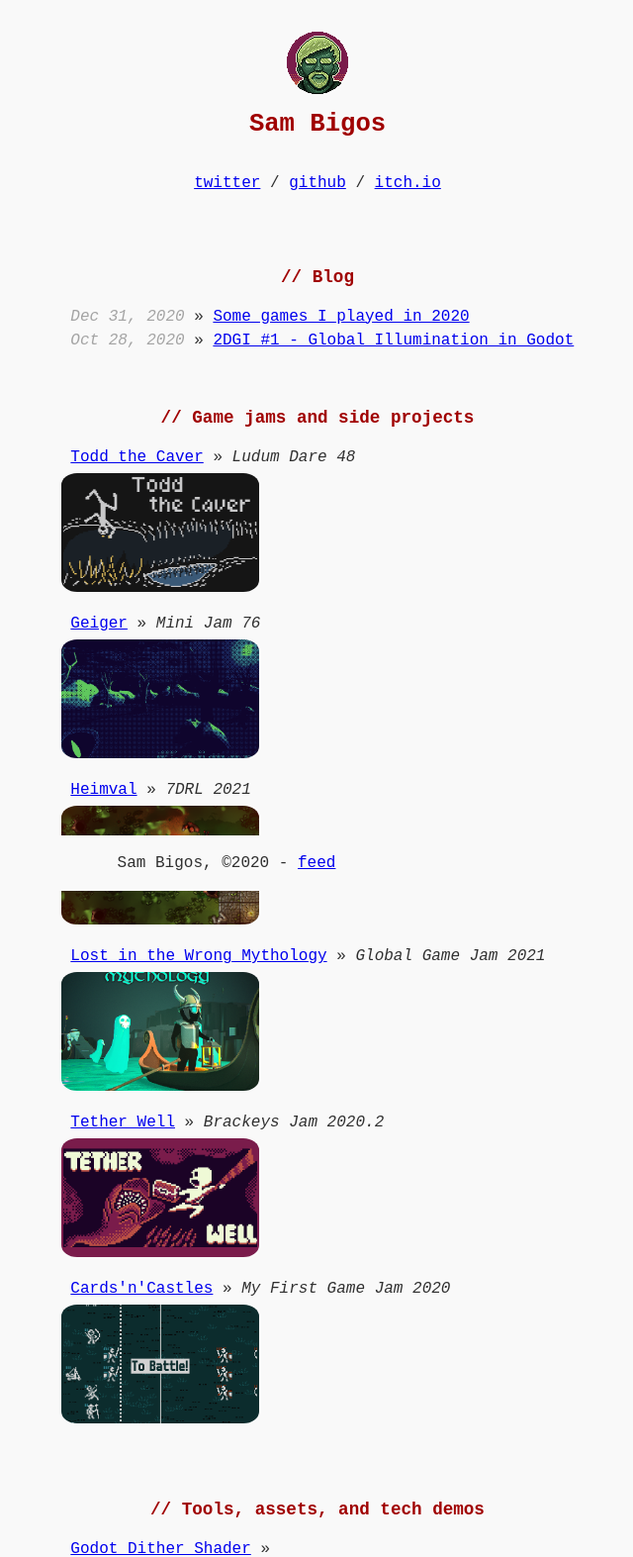
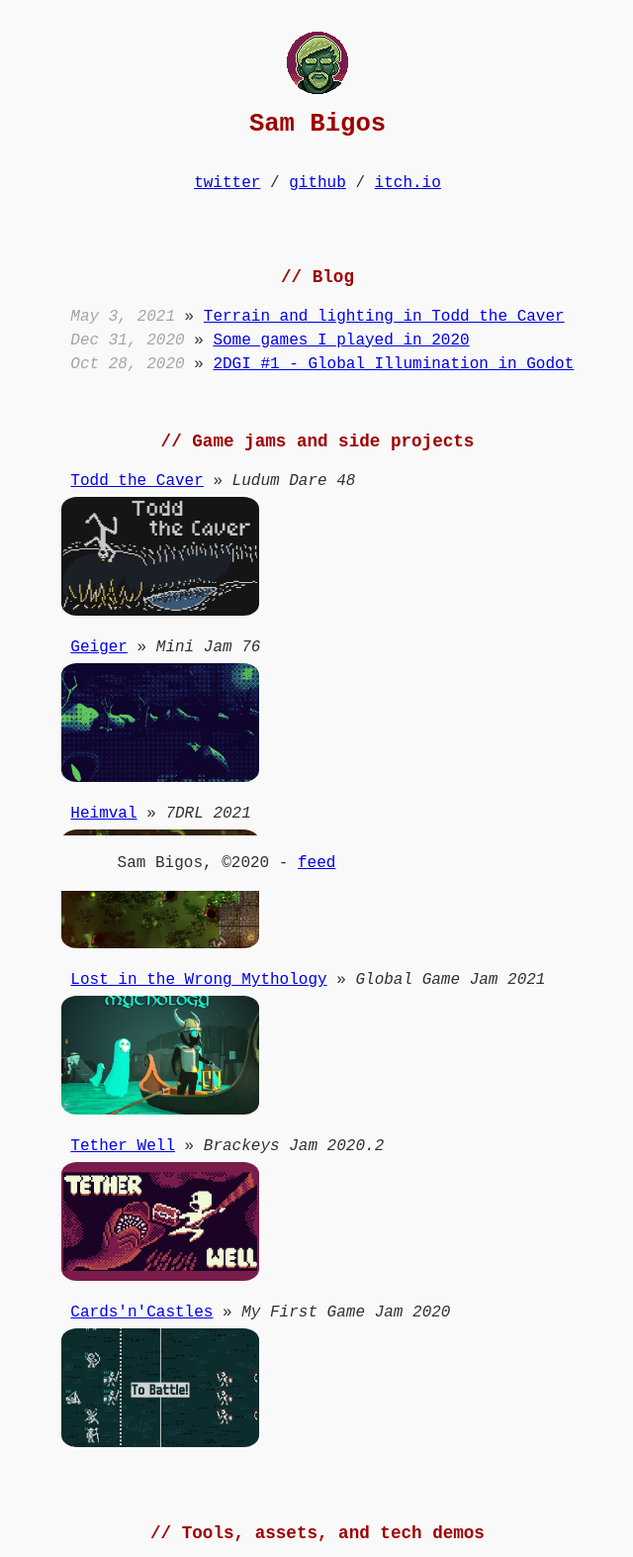
Before and after one commit to samuelbigos/samuelbigos.github.io, a Jekyll site: the page built from index.md, in a window 1280 px wide, cut to the strip 0-1573 px from the top of the page. Shown: the whole strip at 99% size, without its empty margins (411-1051 px from the left). Built offline with Jekyll 4.4.1, drawn with Linux system fonts in a browser that asks for light colours; some web fonts are replaced; some of the changed lines change nothing that is shown.

Commit message:
Terrain and lighting in Todd the Caver

```diff
--- /dev/null
+++ b/_posts/2021-05-03-terrain-and-lighting-in-todd-the-caver.markdown
@@ -0,0 +1,111 @@
+---
+layout: post
+title:  "Terrain and lighting in Todd the Caver"
+date:   2021-05-03 00:00:00 +0000
+categories: posts
+image: "https://samuelbigos.github.io/assets/2021-05-03-terrain-and-lighting-in-todd-the-caver/collision-shapes.png"
+created: "Created 03 May 2021"
+comments_id: 3
+---
+
+This is a quick post to show how I created the terrain and lighting in my **Ludum Dare 48** compo entry, Todd the Caver.
+
+<img class="small" src="/assets/2021-05-03-terrain-and-lighting-in-todd-the-caver/todd-gif.gif" />
+
+
+[Play Todd the Caver your browser here on Itch.io](https://sambigos.itch.io/todd-the-caver).
+
+## Creating Terrain from Collision
+
+Terrain geometry is built in editor using _CollisionPolygon2D_. This turned out to be an incredibly quick and effective workflow during the jam, as creating new areas to explore was as simple as building it with Godot's great polygon editing tools.
+
+<img class="full" src="/assets/2021-05-03-terrain-and-lighting-in-todd-the-caver/collision-shapes.png" />
+
+This was all the authoring I had to do for Tedd the Caver, the render mesh and occlusion mesh were generated in code from the collision polygon.
+
+## Edge Lighting
+
+Nothing more than simple 2D sprite lighting was used for the lighting effects in Todd the Caver. There's no fancy shader or anything. The only somewhat novel technique I used was to achieve the pixel-wide border lighting around the edge of the terrain, which I thought gave a really nice aesthetic.
+
+<img class="inline" src="/assets/2021-05-03-terrain-and-lighting-in-todd-the-caver/edge-lighting.png" />
+
+This was done simply by duplicating the terrain render mesh four times, and offsetting it by 1 pixel in each cardinal direction. Since the light occlusion mesh remained in the 'centre' of these offset render meshes, light around the edge would not be occluded.
+
+Here's what the scene tree for this setup looks like.
+
+<img class="inline" src="/assets/2021-05-03-terrain-and-lighting-in-todd-the-caver/ground-objects.png" />
+
+I split the terrain up into similarly sized segments (perhaps a few hundred verts in each collision polygon). I found adding too many verts to a single collision polygon would begin to lag the editor, and I expect a physics body with too many verts wouldn't be great for runtime performance either.
+
+Here's the first part of the script attached to the ground static body, that takes the collision polygon we built in the editor and converts it into a mesh we can render using Godot's _Geometry.triangulate_polygon()_ method.
+
+{% highlight gdscript %}
+extends StaticBody2D
+
+onready var _collisionPoly = get_node("CollisionPolygon2D")
+onready var _mesh = get_node("MeshInstance2D")
+onready var _lightOccluder = get_node("LightOccluder2D")
+
+func _ready():
+	# create an array mesh and array to store our geometry in
+	var arr_mesh = ArrayMesh.new()
+	var arrays = []
+	arrays.resize(ArrayMesh.ARRAY_MAX)
+
+	# get all verts from collision shape we created in editor
+	var vert_array = _collisionPoly.polygon
+	arrays[ArrayMesh.ARRAY_VERTEX] = vert_array
+
+	# collision polygon stores a list of verts defining the outline of the shape
+	# this is no good for rendering, we need to make a list of triangles from those points
+	# thankfully, Godot has a method just for this!
+	arrays[ArrayMesh.ARRAY_INDEX] = Geometry.triangulate_polygon(vert_array)
+	arr_mesh.add_surface_from_arrays(Mesh.PRIMITIVE_TRIANGLES, arrays)
+	_mesh.mesh = arr_mesh
+{% endhighlight %}
+
+Finally, the second half of the script duplicates the render meshes four times and applies the 1 pixel offsets, then creates the light occlusion mesh.
+
+{% highlight gdscript %}
+	# duplicate the mesh 4 times, offset by 1px in each direction
+	_mesh.modulate = Color("b3a6a3")
+	var duplicated = _mesh.duplicate()
+	duplicated.position.x += 1.0
+	add_child(duplicated)
+	duplicated = _mesh.duplicate()
+	duplicated.position.x -= 1.0
+	add_child(duplicated)
+	duplicated = _mesh.duplicate()
+	duplicated.position.y += 1.0
+	add_child(duplicated)
+	duplicated = _mesh.duplicate()
+	duplicated.position.y -= 1.0
+	add_child(duplicated)
+
+	# set original (centre) mesh to black (so it won't get lit)
+	# z_index to 1 means it draws above the four offset meshes
+	_mesh.modulate = Color.black
+	_mesh.z_index = 1
+
+	# finally, setup our light occluder using the collision vert data
+	var occluder = OccluderPolygon2D.new()
+	occluder.set_polygon(_collisionPoly.polygon)
+	_lightOccluder.occluder = occluder
+{% endhighlight %}
+
+And that's all there is to it!
+
+## Finishing Touches
+
+The light on the Todd's head is simply a _Light2D_ with a cone shaped sprite, pointed in the direction of the mouse. Remember to enable shadows on the light.
+
+The only other important part of the lighting setup is added a _CanvasModulate_ object somewhere in the scene, with a dark colour (mine was a deep dark blue, #120e33). This object simply darkens all canvas objects (aka Sprites) in your scene so that they are shadowed in the absence of light. All a _Light2D_ does is add (or multiply/mix/sub depending on the type) colour to the sprite to simulate light.
+
+<img class="small" src="/assets/2021-05-03-terrain-and-lighting-in-todd-the-caver/lighting-gif.gif" />
+
+For the shafts of light during the rope bridge section (see the .gif at the top of the page), I simply left some gaps in the terrain geometry, and added a big _Light2D_ above the scene to simulate the moon.
+
+I hope this is useful for somebody, let me know if you use this technique in your game!
+
+
+---
--- a/_sass/no-style-please.scss
+++ b/_sass/no-style-please.scss
@@ -51,7 +51,7 @@
 }
 
 img.full {
-  border-radius: 8px;
+  border-radius: 12px;
   width: 51rem;
   padding-top: 0.25rem;
   padding-bottom: 0.25rem;
@@ -59,7 +59,7 @@
 }
 
 img.small {
-  border-radius: 8px;
+  border-radius: 12px;
   width: 41rem;
   padding-top: 0.25rem;
   padding-bottom: 0.25rem;
@@ -68,7 +68,7 @@
 }
 
 img.inline-l {
-  border-radius: 8px;
+  border-radius: 12px;
   margin-top: 0.25rem;
   margin-bottom: 0.5rem;
   margin-right: 1.0rem;
@@ -76,7 +76,7 @@
 }
 
 img.inline-r {
-  border-radius: 8px;
+  border-radius: 12px;
   margin-top: 0.25rem;
   margin-bottom: 0.5rem;
   margin-left: 1.0rem;
```
Also changed, not shown: assets/2021-05-03-terrain-and-lighting-in-todd-the-caver/code-1.png (added), assets/2021-05-03-terrain-and-lighting-in-todd-the-caver/code-2.png (added), assets/2021-05-03-terrain-and-lighting-in-todd-the-caver/collision-shapes.png (added), assets/2021-05-03-terrain-and-lighting-in-todd-the-caver/edge-lighting.png (added), assets/2021-05-03-terrain-and-lighting-in-todd-the-caver/ground-objects.png (added), 2 other files.
